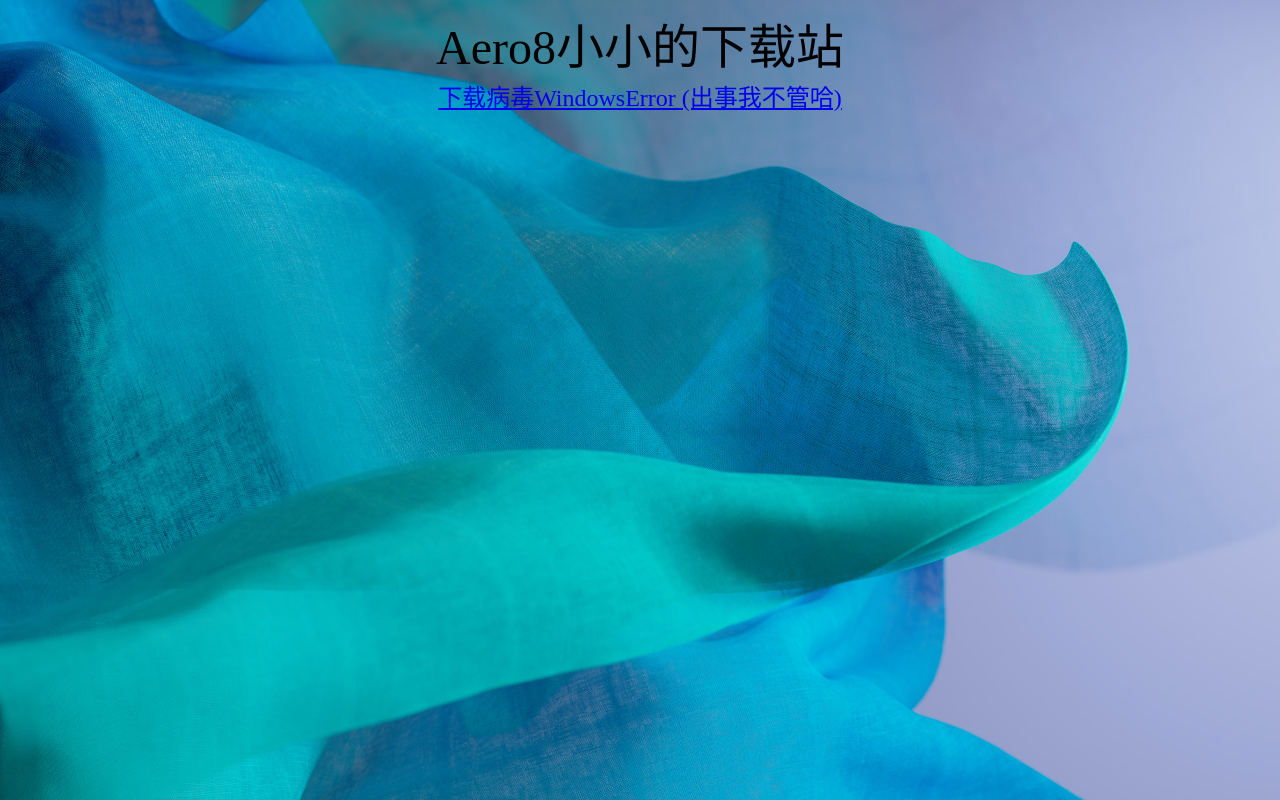
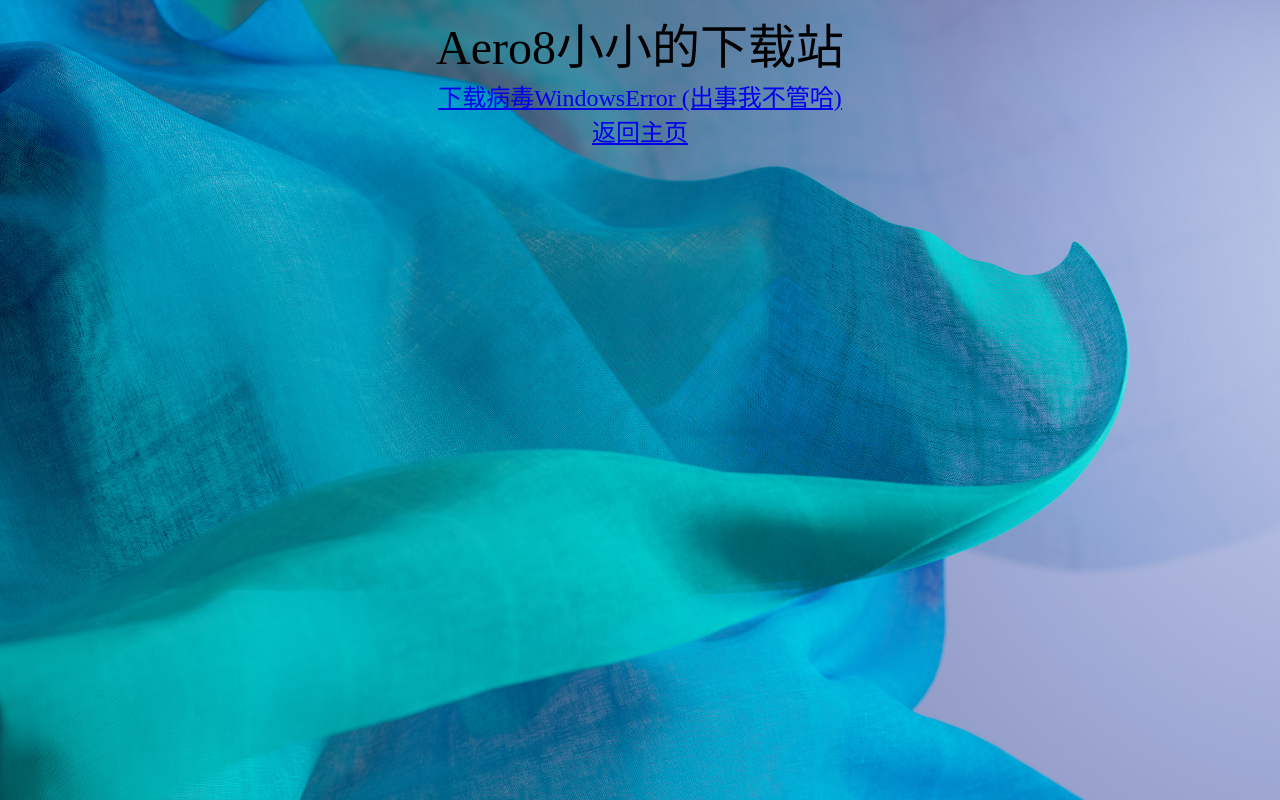
Before and after one commit to Aero80wd/Aero8m, a plain HTML site: page doc.html in a window 1280 px wide. Drawn offline with Linux system fonts and the light colour scheme.

Commit message:
Update doc.html

```diff
--- a/doc.html
+++ b/doc.html
@@ -7,3 +7,4 @@ background-attachment: fixed;"
 >
 <center><font size="10">Aero8小小的下载站</font></center>
 <center><font size="5"><a href="./file-doc/Windows Error.zip"download="./file-doc/Windows Error.zip">下载病毒WindowsError (出事我不管哈)</a></center>
+<center><font size="5"><a href="./index.html"target="_blank">返回主页</a></font> </center>
```
